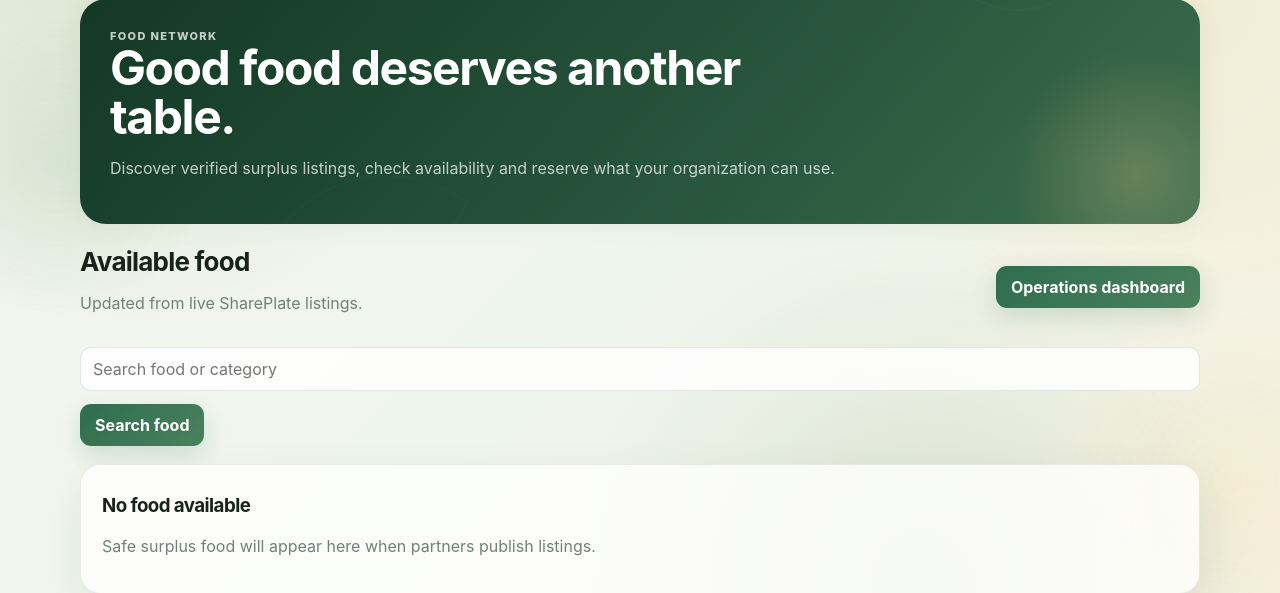
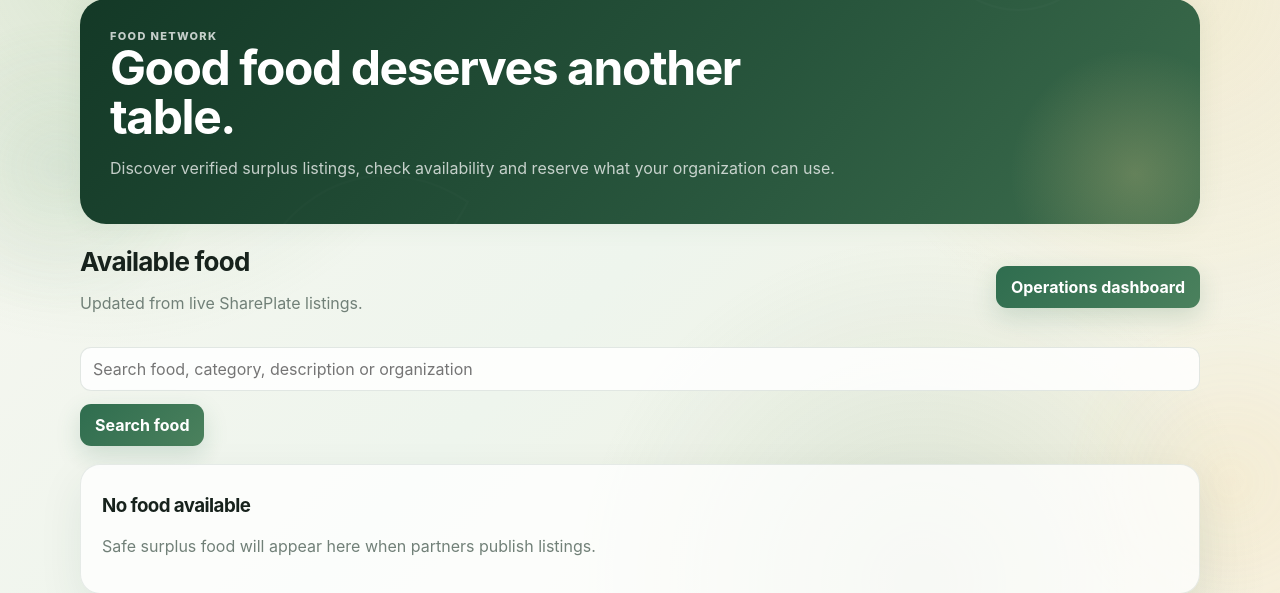
Before and after one commit to AchvexCodes-bit/Shareplate, a Django app: page /listings/ in a window 1280 px wide. Shown: the part 106-699 px from the top of the page. Run offline with Django 5.2, Linux system fonts and the light colour scheme; a user stored in the database is signed in; tables that the repository leaves empty hold one stand-in row (values such as "Sample post").

Commit message:
Fix listing search and reservation UI

```diff
--- a/templates/listings.html
+++ b/templates/listings.html
@@ -12,7 +12,7 @@
   <div><h2 style="margin:0">Available food</h2><p class="muted">Updated from live SharePlate listings.</p></div>
   {% if user.is_superuser %}<a class="btn" href="{% url 'dashboard' %}">Operations dashboard</a>{% endif %}
 </div>
-<form method="get" style="margin:18px 0"><input name="q" value="{{ request.GET.q }}" placeholder="Search food or category"><div class="actions"><button class="btn">Search food</button></div></form>
+<form method="get" style="margin:18px 0"><input name="q" value="{{ request.GET.q }}" placeholder="Search food, category, description or organization"><div class="actions"><button class="btn">Search food</button></div></form>
 <div class="grid">
 {% for item in listings %}
 <article class="card">
@@ -21,7 +21,7 @@
 <p>{{ item.description|default:"No description provided." }}</p>
 <p><b>{{ item.remaining }}</b> {{ item.get_unit_display|lower }} available · {{ item.servings }} serving{{ item.servings|pluralize }} per unit</p>
 <p class="small muted">Available until {{ item.available_until|date:"d M Y · H:i" }}</p>
-{% if user.memberships.first.role == "RECIPIENT" %}
+{% if can_reserve %}
 <form method="post" action="{% url 'reserve' item.id %}">{% csrf_token %}
 <div class="actions"><input type="number" name="quantity" min="1" max="{{ item.remaining }}" value="1" style="max-width:100px"><button class="btn">Reserve food</button></div>
 </form>
```
